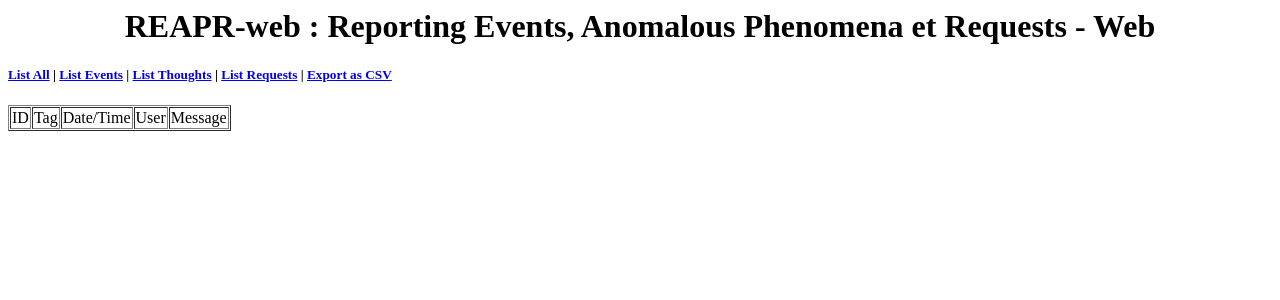
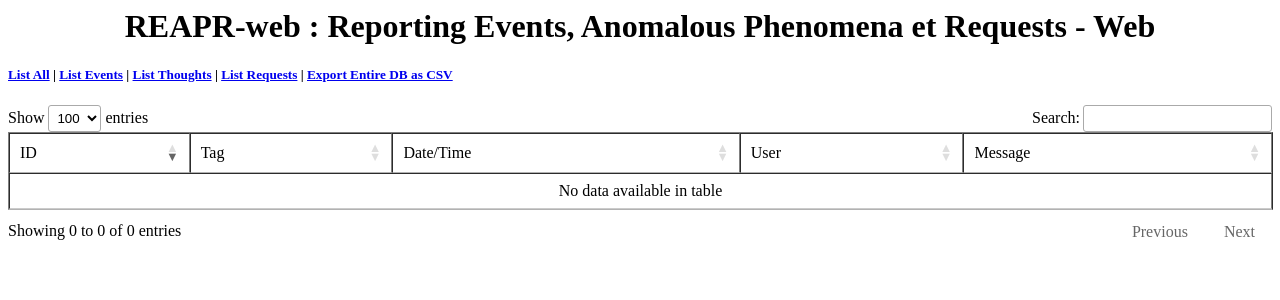
Before and after one commit to skinwalker-ranch-insiders/reapr-web, a Flask app: page / in a window 1280 px wide. Shown: the top 300 px of the page. Run offline with Flask 2, Linux system fonts and the light colour scheme; data that the repository does not hold is empty; some libraries are stand-ins or nearby versions.

Commit message:
Adding search, filter, sort -- in table

```diff
--- a/template/table.html
+++ b/template/table.html
@@ -1,16 +1,20 @@
 <html>
 <head>
 <title>{{ title }}</title>
+<link rel="stylesheet" type="text/css" href="https://cdn.datatables.net/1.13.1/css/jquery.dataTables.css">
 </head>
 <body>
-<table border="1" cellpadding="1" cellspacing="1">
     <center><h1>REAPR-web : Reporting Events, Anomalous Phenomena et Requests - Web</h1></center>
-    <h5 align="left"><a href="{{ url_for('index') }}">List All</a> | <a href="{{ url_for('events') }}">List Events</a> | <a href="{{ url_for('thoughts') }}">List Thoughts</a> | <a href="{{ url_for('requests') }}">List Requests</a> | <a href="{{ url_for('export') }}">Export as CSV</a></h5>
+    <h5 align="left"><a href="{{ url_for('index') }}">List All</a> | <a href="{{ url_for('events') }}">List Events</a> | <a href="{{ url_for('thoughts') }}">List Thoughts</a> | <a href="{{ url_for('requests') }}">List Requests</a> | <a href="{{ url_for('export') }}">Export Entire DB as CSV</a></h5>
+<table border="1" cellpadding="1" cellspacing="1" id="revents">
+<thead>
     <tr>
 {% for heading in headings %}
         <td>{{ heading }}</td>
 {% endfor %}
     </tr>
+</thead>
+<tbody>
 {% for row in data %}
     <tr>
     {% for d in row %}
@@ -18,6 +22,17 @@
     {% endfor %}
     </tr>
 {% endfor %}
+</tbody>
 </table>
+<script src="https://ajax.googleapis.com/ajax/libs/jquery/3.4.1/jquery.min.js"></script>
+<script type="text/javascript" charset="utf8" src="https://cdn.datatables.net/1.13.1/js/jquery.dataTables.js"></script>
+<script>
+$(document).ready(function () {
+    $("#revents").DataTable({
+        order: [[0, 'desc']],
+        "iDisplayLength": 100
+    });
+});
+</script>
 </body>
 </html>
```
